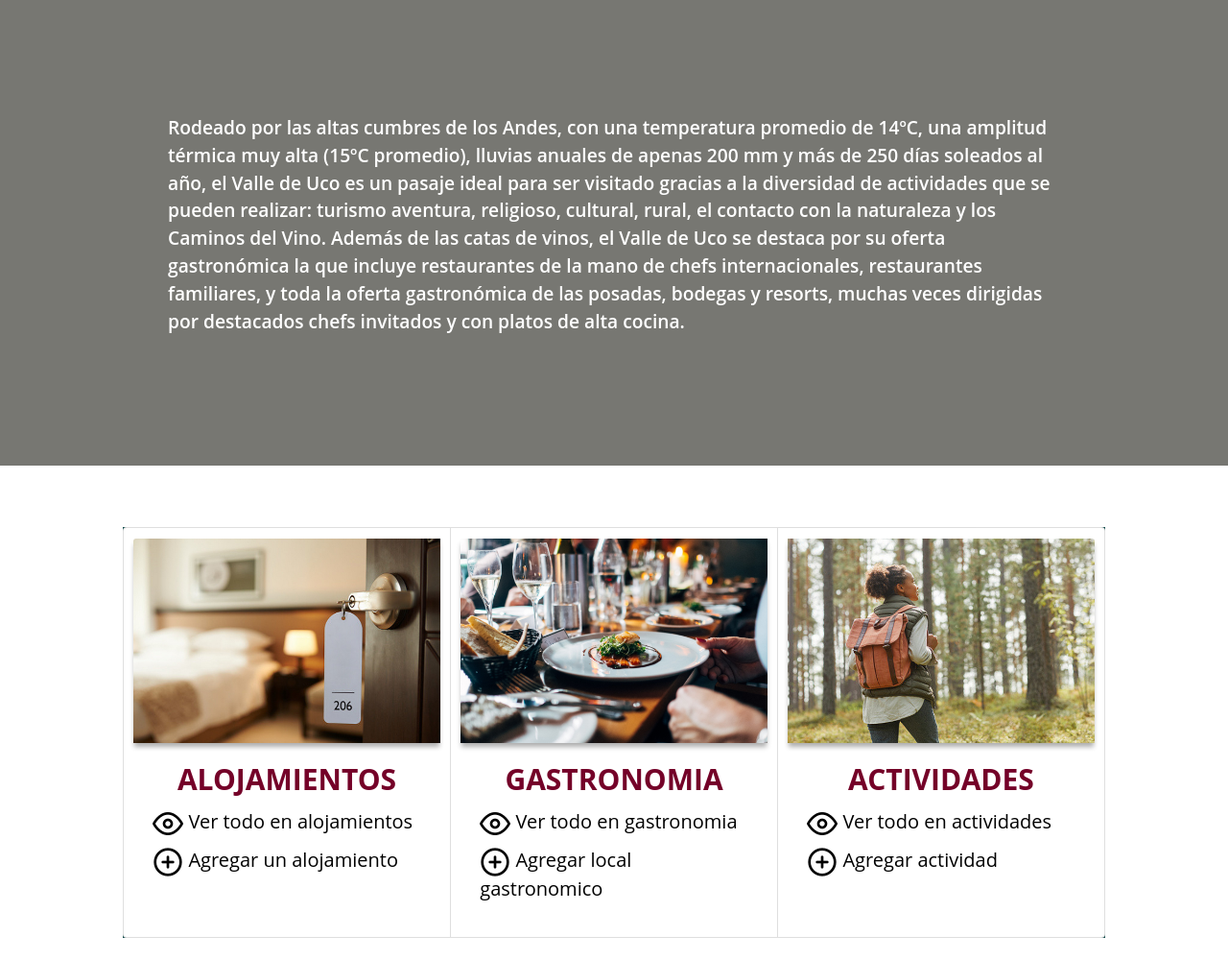
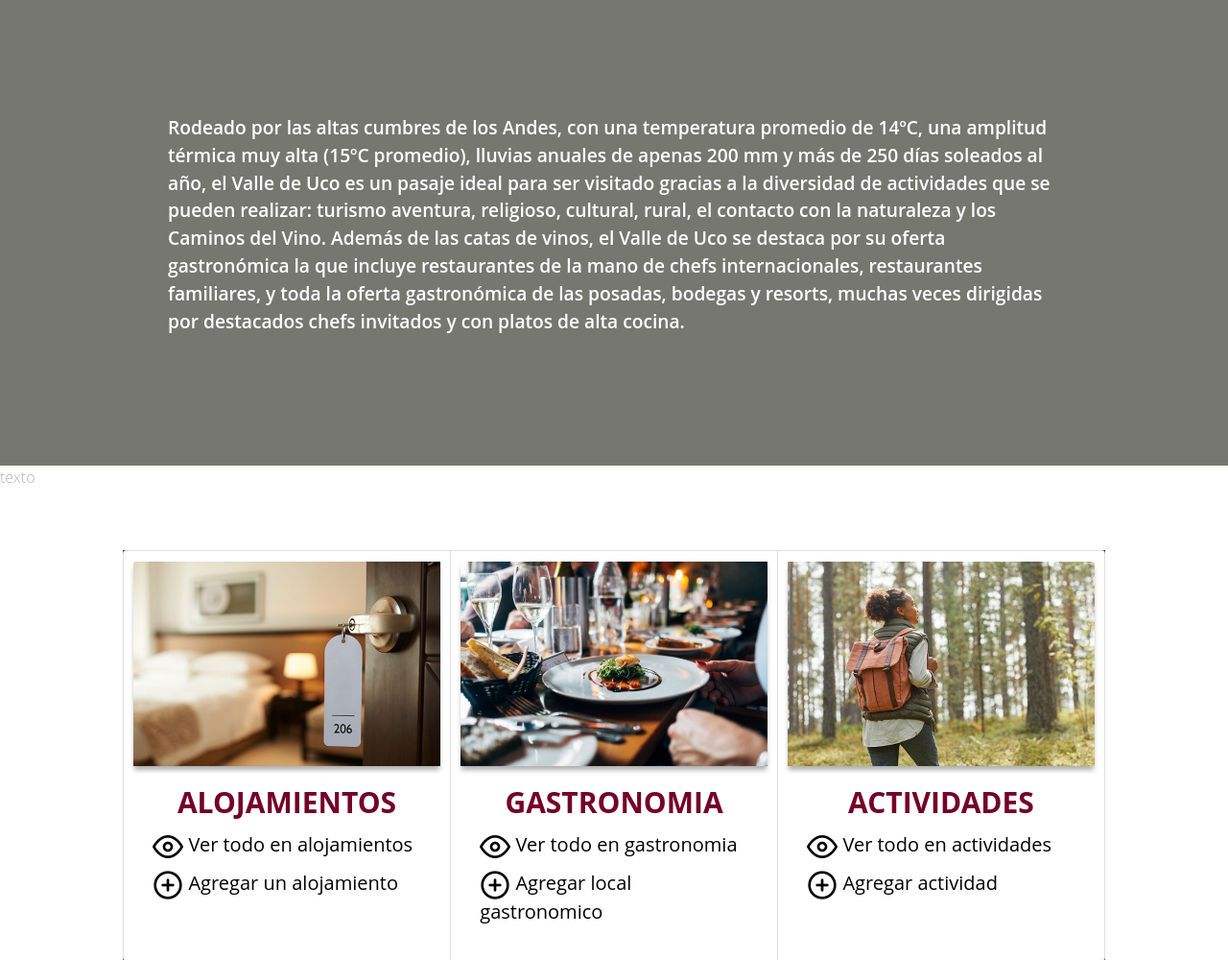
Before and after one commit to MateoCavallero/RinconesMendoza, a Spring Boot app: page /zona/zona1 in a window 1280 px wide. Shown: the part 752-1752 px from the top of the page at 96% size. Run offline with Spring Boot 4, Linux system fonts and the light colour scheme; some of the project's set-up classes (security, data sources, template engines, error pages and the like) are left out, and stand-ins take their place; some web fonts are replaced.

Commit message:
actualizacion 19:15

```diff
--- a/src/main/resources/templates/zona-1.html
+++ b/src/main/resources/templates/zona-1.html
@@ -41,6 +41,8 @@
             </p>
         </div>
     </div>
+    <p>texto</p>
+
 
     <!-- <div class="container titulo-Act">
         <h2 class="titulo-2">
```
